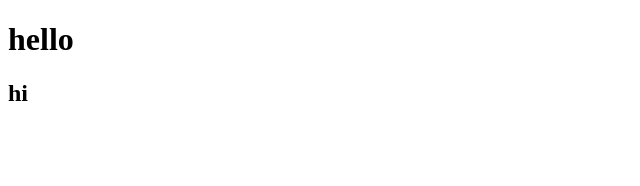
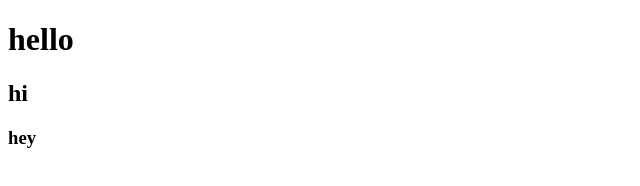
Before and after one commit to deepss8459/hrms, a plain HTML site: page index.html in a window 1280 px wide. Shown: the full height of the page, 0-640 px from the left. Drawn offline with Linux system fonts and the light colour scheme.

Commit message:
third commit

```diff
--- a/index.html
+++ b/index.html
@@ -8,5 +8,6 @@
 <body>
  <h1>hello</h1>
  <h2>hi</h2>
+ <h3>hey</h3>
 </body>
 </html>
```
